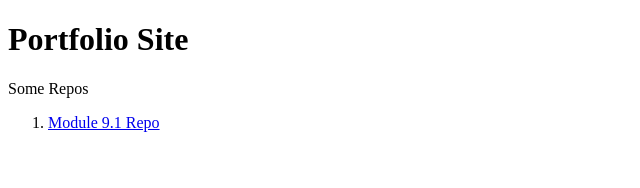
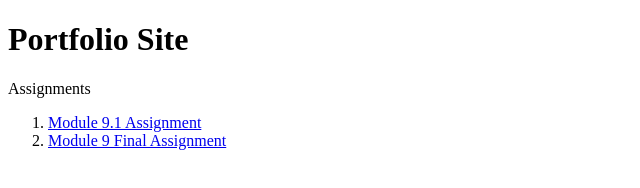
Before and after one commit to jw740/jw740.github.io, a plain HTML site: page index.html in a window 1280 px wide. Shown: the whole page, without its empty margins (0-640 px from the left). Drawn offline with Linux system fonts and the light colour scheme.

Commit message:
Update index.html

```diff
--- a/index.html
+++ b/index.html
@@ -6,13 +6,15 @@
     <meta name="viewport" content="width=device-width, initial-scale=1.0">
     <meta http-equiv="X-UA-Compatible" content="ie=edge">
     <title>JW740 Github Pages Site</title>
+    <link rel="stylesheet" href="main.css" type='text/css'>
 </head>
 <body>
     <main>
         <h1>Portfolio Site</h1>
-        <p>Some Repos</p>
+        <p>Assignments</p>
         <ol>
-            <li><a href="https://jw740.github.io/PCDE-Activity-9.1/">Module 9.1 Repo</a></li>
+            <li><a href="https://jw740.github.io/PCDE-Activity-9.1/">Module 9.1 Assignment</a></li>
+            <li><a href="https://jw740.github.io/MO-PCDE_M9_final_assignment/">Module 9 Final Assignment</a></li>
         </ol>
     </main>
 </body>
```
